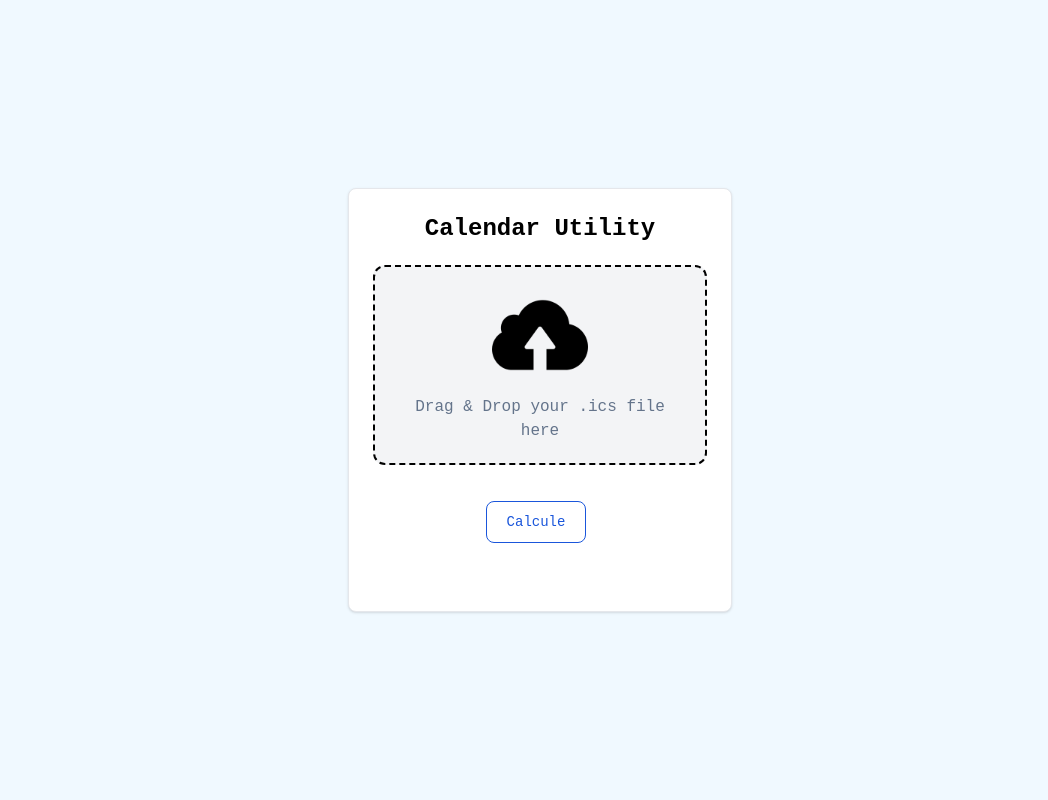
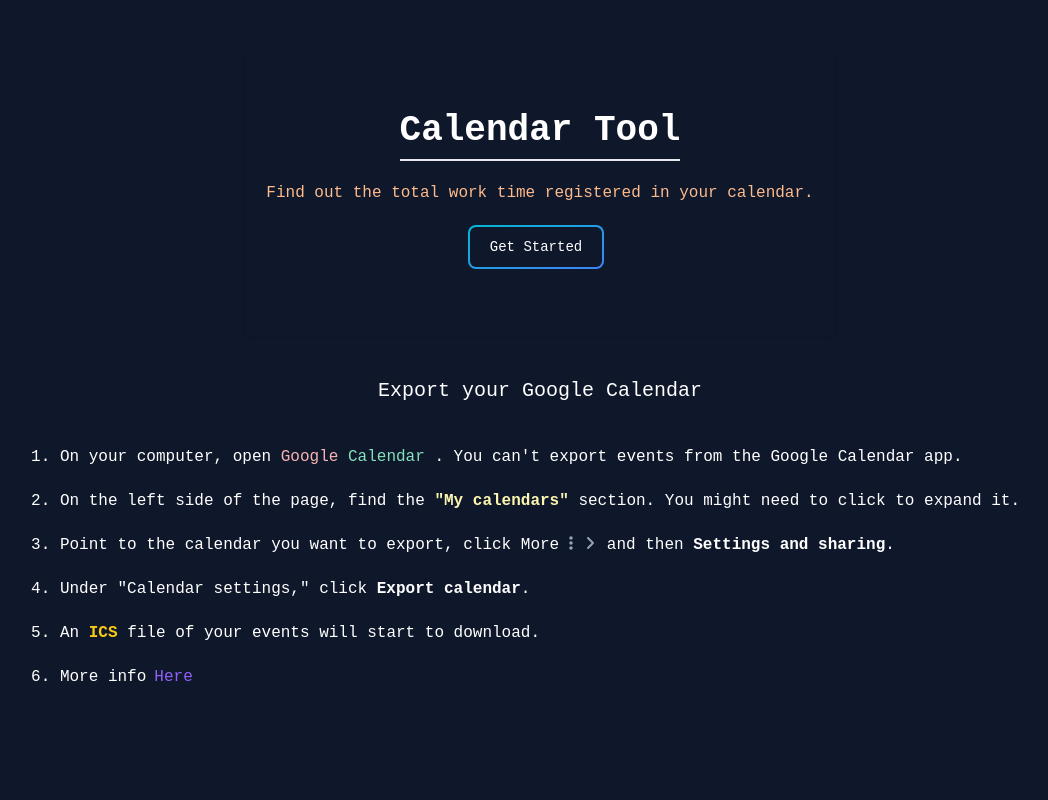
Before and after one commit to BrunoMont2003/calendar-utility, a React (Create React App) app: page / in a window 1280 px wide. Shown: the top 800 px of the page, without its empty margins (100-1148 px from the left). Built offline with nearby package versions, Linux system fonts and the light colour scheme.

Commit message:
info page added

```diff
--- a/package.json
+++ b/package.json
@@ -3,6 +3,9 @@
   "version": "0.1.0",
   "private": true,
   "dependencies": {
+    "@fortawesome/fontawesome-svg-core": "^6.1.1",
+    "@fortawesome/free-solid-svg-icons": "^6.1.1",
+    "@fortawesome/react-fontawesome": "^0.1.18",
     "@testing-library/jest-dom": "^5.16.4",
     "@testing-library/react": "^12.1.4",
     "@testing-library/user-event": "^13.5.0",
--- /dev/null
+++ b/src/components/Home.jsx
@@ -0,0 +1,85 @@
+import {
+  faAngleRight,
+  faEllipsisVertical,
+} from "@fortawesome/free-solid-svg-icons";
+import { FontAwesomeIcon } from "@fortawesome/react-fontawesome";
+import React from "react";
+
+const Home = () => {
+  return (
+    <div className="bg-slate-900 min-h-screen p-5 sm_px-8 md:px-20 text-white flex flex-col md:justify-center items-center">
+      <div className="px-5 py-10 flex items-center justify-center flex-col shadow">
+        <h1 className=" text-4xl border-b-2 pb-2 my-5 w-fit font-bold">
+          Calendar Tool
+        </h1>
+        <p className="text-center text-orange-300">
+          Find out the total work time registered in your calendar.
+        </p>
+        <div className="my-5">
+          <button class="relative inline-flex items-center justify-center p-0.5 mb-2 mr-2 overflow-hidden text-sm font-medium text-gray-900 rounded-lg group bg-gradient-to-br from-cyan-500 to-blue-500 group-hover:from-cyan-500 group-hover:to-blue-500 hover:text-white dark:text-white focus:ring-4 focus:outline-none focus:ring-cyan-200 dark:focus:ring-cyan-800">
+            <span class="relative px-5 py-2.5 transition-all ease-in duration-75 bg-slate-900 text-white dark:bg-gray-900 rounded-md group-hover:bg-opacity-0">
+              Get Started
+            </span>
+          </button>
+        </div>
+      </div>
+      <div className="px-5 py-10 flex items-center justify-center flex-col  rounded-md">
+        <h2 className="text-xl mb-5 font-medium ">
+          Export your Google Calendar
+        </h2>
+        <ol className="list-decimal text-justify">
+          <li className="my-5">
+            On your computer, open{" "}
+            <a
+              href="https://calendar.google.com/calendar"
+              target="_blank"
+              rel="noreferrer"
+              className="hover:font-bold ease-in-out duration-300"
+            >
+              <span className="text-red-300">Google </span>
+              <span className="text-green-300">Calendar</span>
+            </a>{" "}
+            . You can't export events from the Google Calendar app.
+          </li>
+          <li className="my-5">
+            On the left side of the page, find the{" "}
+            <b className="text-yellow-100">"My calendars"</b> section. You might
+            need to click to expand it.
+          </li>
+          <li className="my-5">
+            Point to the calendar you want to export, click More{" "}
+            <FontAwesomeIcon
+              className="mr-3 text-slate-400"
+              icon={faEllipsisVertical}
+            />
+            <FontAwesomeIcon
+              className="mr-3 text-slate-400"
+              icon={faAngleRight}
+            />
+            and then <b> Settings and sharing</b>.
+          </li>
+          <li className="my-5">
+            Under "Calendar settings," click <b> Export calendar</b>.
+          </li>
+          <li className="my-5">
+            An <b className="text-yellow-300"> ICS</b> file of your events will
+            start to download.
+          </li>
+          <li className="my-5">
+            More info
+            <a
+              className="ml-2 text-purple-500"
+              href="https://support.google.com/calendar/answer/37111"
+              target="_blank"
+              rel="noreferrer"
+            >
+              Here
+            </a>
+          </li>
+        </ol>
+      </div>
+    </div>
+  );
+};
+
+export default Home;
--- a/src/pages/HomePage.js
+++ b/src/pages/HomePage.js
@@ -1,11 +1,15 @@
 import React from "react";
+import Home from "../components/Home";
 import MainCard from "../components/MainCard";
 
 const HomePage = () => {
   return (
-    <div className="bg-sky-50 min-h-screen p-5 flex justify-center items-center">
-      <MainCard />
-    </div>
+    <>
+      <Home />
+      <div className="bg-sky-50 min-h-screen p-5 flex justify-center items-center">
+        <MainCard />
+      </div>
+    </>
   );
 };
 
```
Also changed, not shown: 1 other file (tests, documents, lock files or other folders).
